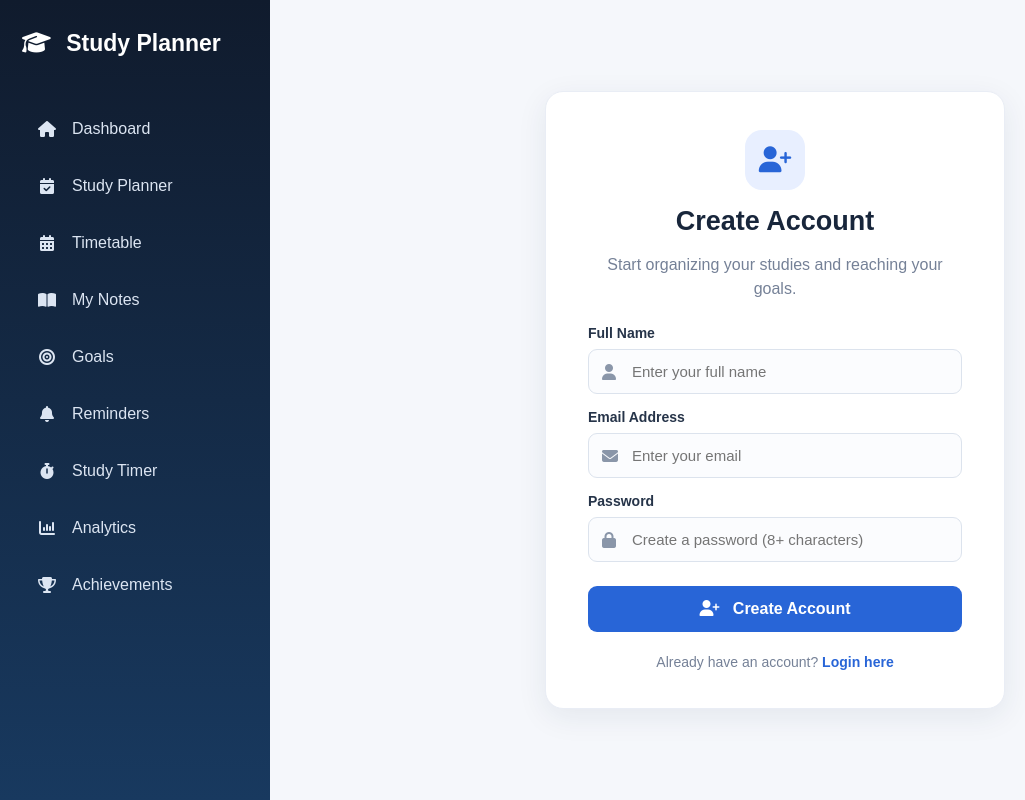
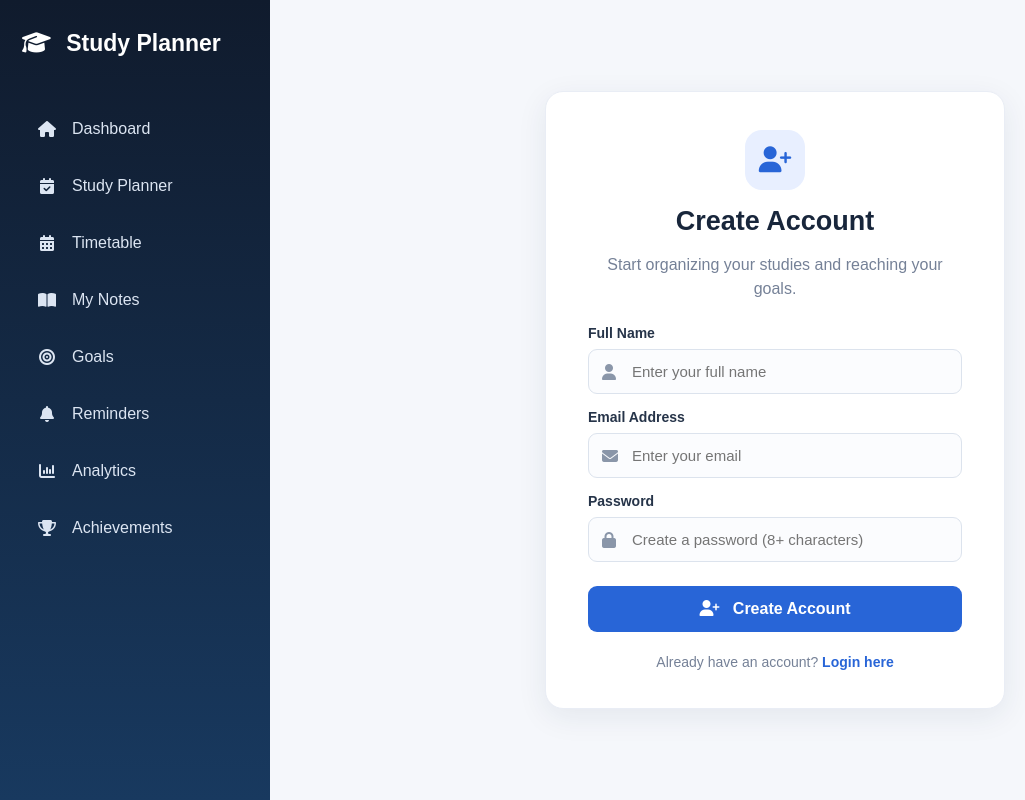
Before and after one commit to Shrutiry/student-study-planner, a Flask app: page /register in a window 1280 px wide. Shown: the whole page, without its empty margins (0-1025 px from the left). Run offline with Flask 3, Linux system fonts and the light colour scheme.

Commit message:
Update navigation links in register.html
Replaced Study Timer link with Timetable link in navigation.

```diff
--- a/templates/register.html
+++ b/templates/register.html
@@ -206,8 +206,7 @@
         <a class="nav-item" href="{{ url_for('reminders') }}">
             <i class="fa-solid fa-bell"></i> Reminders
         </a>
-        <a class="nav-item" href="{{ url_for('timer') }}">
-            <i class="fa-solid fa-stopwatch"></i> Study Timer
+        <aclass="nav-item" href="{{ url_for('timetable') }}">
         </a>
         <a class="nav-item" href="{{ url_for('analytics') }}">
             <i class="fa-solid fa-chart-column"></i> Analytics
```
